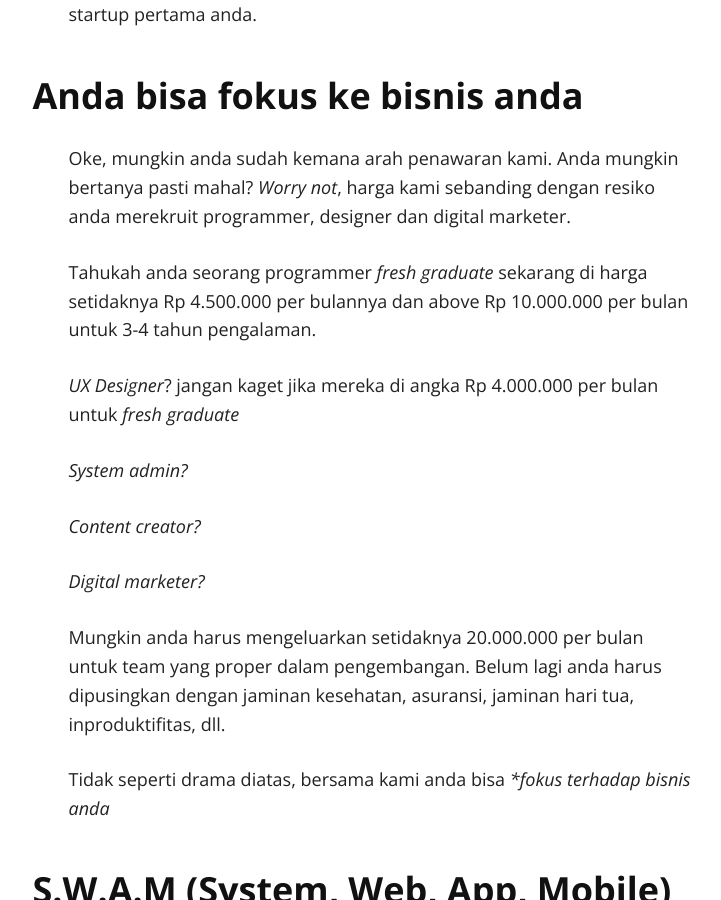
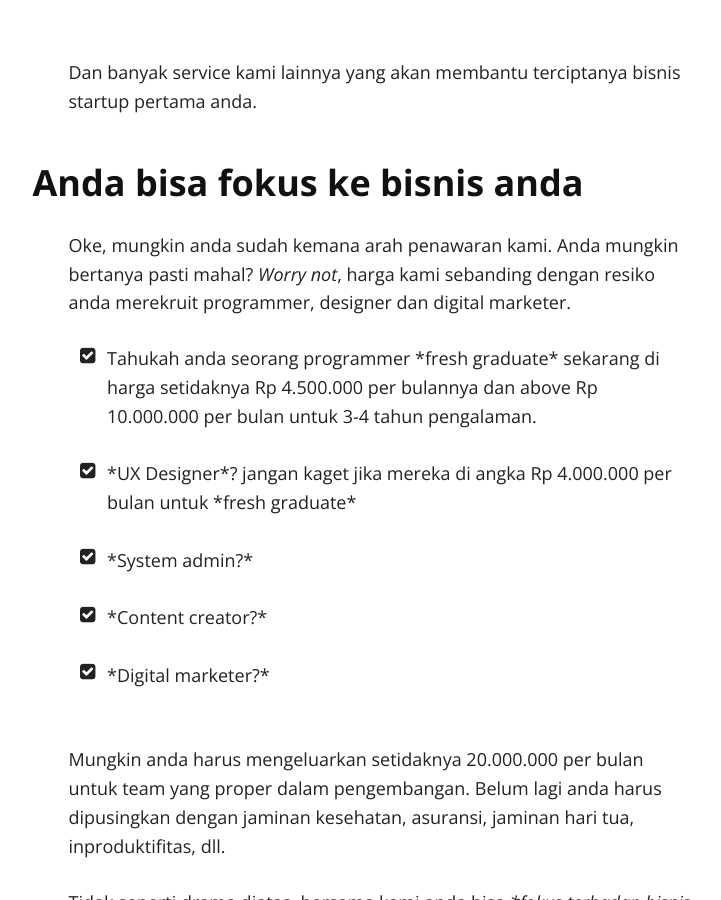
Before and after one commit to kemtol/rocktokom, a Jekyll site: the page built from index.md, in a window 1280 px wide and 900 px high, scrolled down 2388 px. Shown: the whole window, without its empty margins (259-980 px from the left). Built offline with Jekyll 4.4.1, drawn with Linux system fonts in a browser that asks for light colours; nearby versions of some CDN libraries; a script that is not in the unit is left out.

Commit message:
Update index.md

```diff
--- a/index.md
+++ b/index.md
@@ -25,9 +25,9 @@ Tapi ide hanya sekedar angan saja, karena anda tidak bisa programming lah, anda
 Yap, kami mungkin jawabannya. Pengalaman kami 9 tahun di industri ini dengan niche membantu membangun startup atau SME. Kami mengerti masalah anda, kami mengerti kondisi keuangan anda yang baru memulai, kami mengerti apa saja yang anda butuhkan. Karena kami dulu juga sama memulai seperti anda.
 
 <ul class="fa-ul">
-  <li><i class="fa-li fa fa-check-square"></i>Anda masih belum berani melepaskan pekerjaan anda? delegasikan pembuatan project startup anda ke kami.<br/></li>
-  <li><i class="fa-li fa fa-check-square"></i>Anda tidak mempunyai team I.T? Konsultasikan ke kami, kami akan buatkan untuk anda.<br/></li>
-  <li><i class="fa-li fa fa-check-square"></i>Anda tidak bisa memasarkan? Kami training anda ke dunia digital marketing.<br/></li>
+  <li><i class="fa-li fa fa-check-square"></i>Anda masih belum berani melepaskan pekerjaan anda? delegasikan pembuatan project startup anda ke kami.<br/><br/></li>
+  <li><i class="fa-li fa fa-check-square"></i>Anda tidak mempunyai team I.T? Konsultasikan ke kami, kami akan buatkan untuk anda.<br/><br/></li>
+  <li><i class="fa-li fa fa-check-square"></i>Anda tidak bisa memasarkan? Kami training anda ke dunia digital marketing.<br/><br/></li>
 </ul>
 
 Dan banyak service kami lainnya yang akan membantu terciptanya bisnis startup pertama anda.
@@ -36,16 +36,13 @@ Dan banyak service kami lainnya yang akan membantu terciptanya bisnis startup pe
 
 Oke, mungkin anda sudah kemana arah penawaran kami. Anda mungkin bertanya pasti mahal? *Worry not*, harga kami sebanding dengan resiko anda merekruit programmer, designer dan digital marketer.
 
-Tahukah anda seorang programmer *fresh graduate* sekarang di harga setidaknya Rp 4.500.000 per bulannya dan above Rp 10.000.000 per bulan untuk 3-4 tahun pengalaman.
-
-*UX Designer*? jangan kaget jika mereka di angka Rp 4.000.000 per bulan untuk *fresh graduate*
-
-*System admin?*
-
-*Content creator?*
-
-*Digital marketer?*
-
+<ul class="fa-ul">
+  <li><i class="fa-li fa fa-check-square"></i>Tahukah anda seorang programmer *fresh graduate* sekarang di harga setidaknya Rp 4.500.000 per bulannya dan above Rp 10.000.000 per bulan untuk 3-4 tahun pengalaman.<br/><br/></li>
+  <li><i class="fa-li fa fa-check-square"></i>*UX Designer*? jangan kaget jika mereka di angka Rp 4.000.000 per bulan untuk *fresh graduate*<br/><br/></li>
+  <li><i class="fa-li fa fa-check-square"></i>*System admin?*<br/><br/></li>
+  <li><i class="fa-li fa fa-check-square"></i>*Content creator?*<br/><br/></li>
+  <li><i class="fa-li fa fa-check-square"></i>*Digital marketer?*<br/><br/></li>
+</ul>
 Mungkin anda harus mengeluarkan setidaknya 20.000.000 per bulan untuk team yang proper dalam pengembangan. Belum lagi anda harus dipusingkan dengan jaminan kesehatan, asuransi, jaminan hari tua, inproduktifitas, dll.
 
 Tidak seperti drama diatas, bersama kami anda bisa **fokus terhadap bisnis anda*
```
